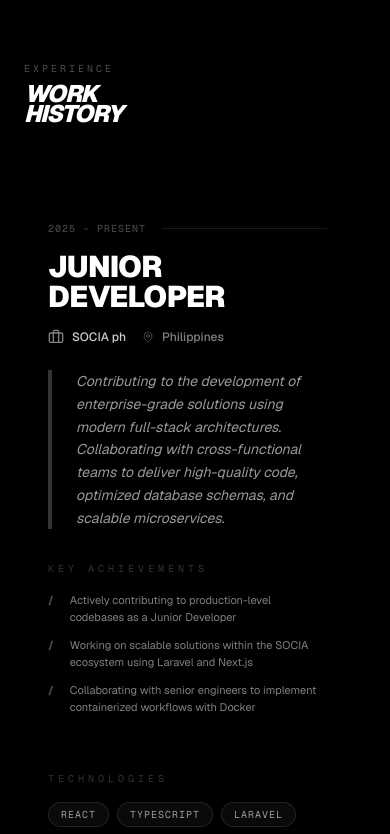
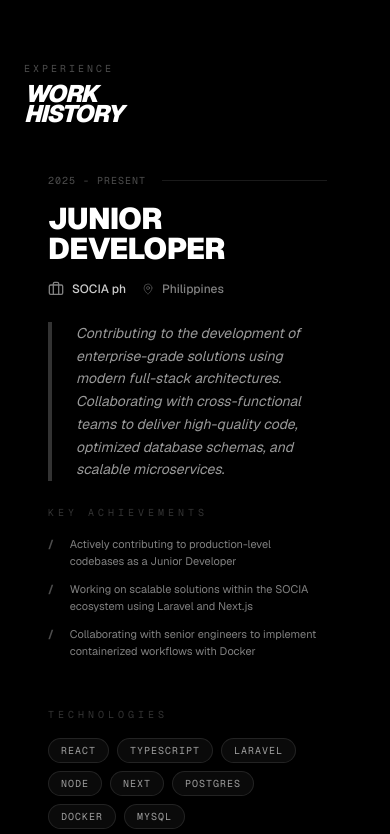
Before and after one commit to mano-sudo/portfolio-v2, a Next.js app: page / in a window 390 px wide. Shown: the part 3620-4454 px from the top of the page. Built offline with nearby package versions, Linux system fonts and the light colour scheme.

Commit message:
update mobile

```diff
--- a/app/components/sections/experience.tsx
+++ b/app/components/sections/experience.tsx
@@ -83,8 +83,8 @@ export default function Experience() {
             });
         }
 
+        // Desktop: Pinned scroll with timeline
         if (isDesktop) {
-            // Desktop: Pinned scroll with timeline
             const tl = gsap.timeline({
                 scrollTrigger: {
                     trigger: sectionRef.current,
@@ -106,46 +106,14 @@ export default function Experience() {
                     tl.to({}, { duration: 0.5 });
                 }
             });
-        } else {
-            // Mobile: Vertical carousel - requires significant scroll to change content
-            const snapPoints: number[] = [];
-            for (let i = 0; i < experiences.length; i++) {
-                snapPoints.push(i / (experiences.length - 1));
-            }
-
-            const tl = gsap.timeline({
-                scrollTrigger: {
-                    trigger: sectionRef.current,
-                    start: "top top",
-                    end: `+=${(experiences.length - 1) * 250}%`, // Much more scroll distance required
-                    pin: true,
-                    scrub: 2.5, // Much slower scrub - prevents accidental content changes
-                    anticipatePin: 1,
-                    snap: {
-                        snapTo: snapPoints,
-                        duration: { min: 0.8, max: 1.5 }, // Slower snap transitions
-                        delay: 0.4, // Longer delay before snapping
-                        inertia: false, // Disable inertia to prevent accidental snaps
-                    }
-                }
-            });
-
-            experiences.forEach((_, i) => {
-                if (i > 0) {
-                    tl.to(".experience-sliding-container", {
-                        yPercent: -100 * i,
-                        duration: 2, // Slower animation - gives time to read content
-                        ease: "power2.inOut"
-                    });
-                }
-            });
         }
+        // Mobile: Normal scroll - no restrictions, both experiences visible
     }, []);
 
     return (
         <section ref={sectionRef} className="experience-section relative bg-black overflow-hidden">
-            <div className="max-w-[1920px] mx-auto px-6 md:px-12 lg:px-20 xl:px-32 h-full">
-                <div className="flex flex-col lg:flex-row min-h-screen">
+            <div className="max-w-[1920px] mx-auto px-6 md:px-12 lg:px-20 xl:px-32 lg:h-full">
+                <div className="flex flex-col lg:flex-row lg:min-h-screen">
 
                     {/* LEFT SIDE — FIXED TITLE */}
                     <div className="experience-side-title w-full lg:w-1/3 pt-12 lg:pt-0 lg:h-screen lg:flex lg:flex-col lg:justify-center z-20">
@@ -163,12 +131,12 @@ export default function Experience() {
                     <div className="experience-divider hidden lg:block w-px bg-white/10 mx-12 xl:mx-24 self-stretch z-10" />
 
                     {/* RIGHT SIDE — SLIDING CONTENT */}
-                    <div ref={containerRef} className="experience-content-wrapper w-full lg:w-2/3 relative h-screen overflow-hidden">
-                        <div className="experience-sliding-container flex flex-col items-start w-full h-full will-change-transform">
+                    <div ref={containerRef} className="experience-content-wrapper w-full lg:w-2/3 relative lg:h-screen lg:overflow-hidden">
+                        <div className="experience-sliding-container flex flex-col items-start w-full lg:h-full lg:will-change-transform gap-0 lg:gap-0">
                             {experiences.map((exp, index) => (
                                 <article
                                     key={index}
-                                    className="experience-slide flex flex-col justify-start pt-24 lg:pt-0 lg:justify-center w-full lg:w-full h-full shrink-0 items-start px-6 lg:px-0"
+                                    className="experience-slide flex flex-col justify-start pt-12 lg:pt-0 lg:justify-center w-full lg:w-full lg:h-full min-h-0 lg:min-h-0 shrink-0 items-start px-6 lg:px-0 pb-8 lg:pb-0"
                                 >
                                     <div className="mb-6 lg:mb-8 w-full">
                                         <div className="flex items-center gap-4 text-white/30 font-mono text-[10px] lg:text-sm uppercase tracking-widest mb-4 lg:mb-6">
@@ -192,11 +160,11 @@ export default function Experience() {
                                         </div>
                                     </div>
 
-                                    <p className="text-white/60 text-sm md:text-2xl mb-8 lg:mb-12 leading-relaxed italic border-l-4 border-white/20 pl-6 lg:pl-8 max-w-3xl">
+                                    <p className="text-white/60 text-sm md:text-2xl mb-6 lg:mb-12 leading-relaxed italic border-l-4 border-white/20 pl-6 lg:pl-8 max-w-3xl">
                                         {exp.description}
                                     </p>
 
-                                    <div className="grid md:grid-cols-2 gap-8 lg:gap-12 w-full">
+                                    <div className="grid md:grid-cols-2 gap-6 lg:gap-12 w-full">
                                         <div>
                                             <h4 className="text-[10px] lg:text-xs font-mono uppercase tracking-[0.4em] text-white/20 mb-4 lg:mb-6">Key Achievements</h4>
                                             <ul className="space-y-3 lg:space-y-6">
```
